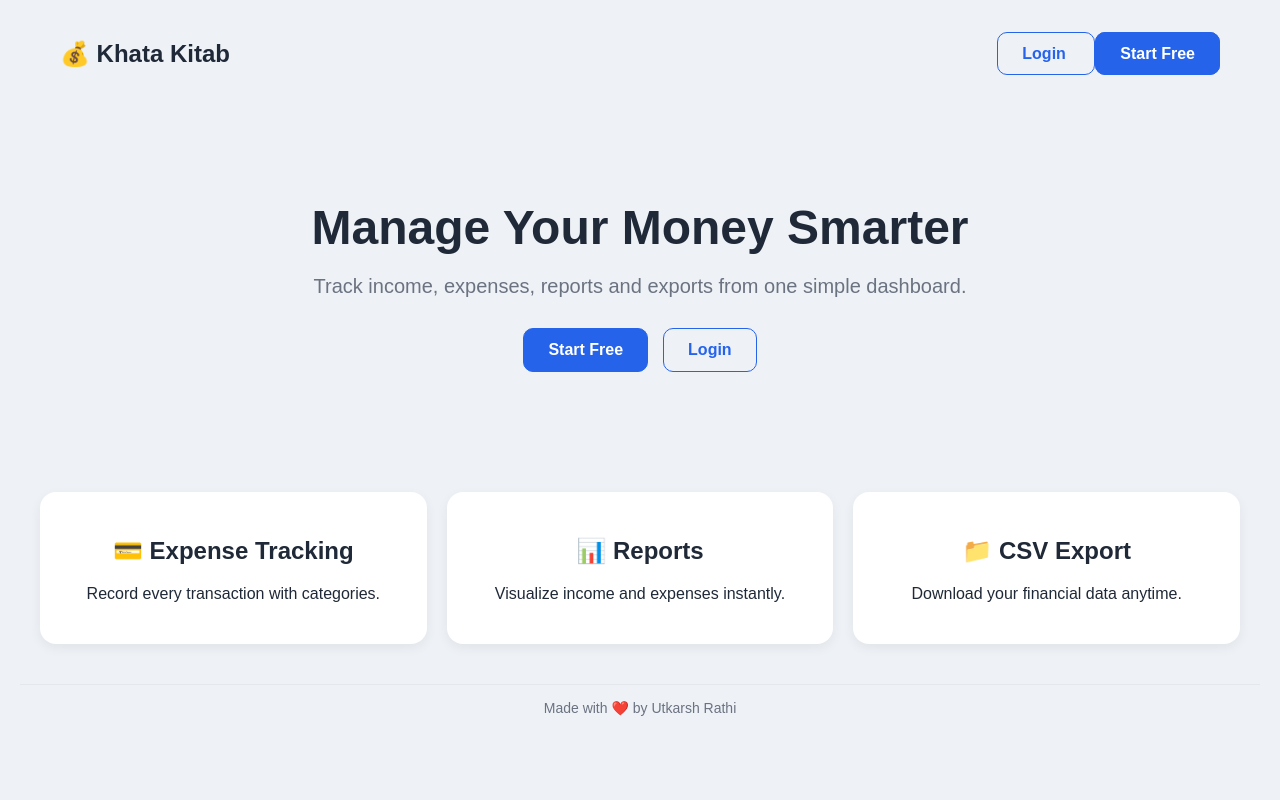
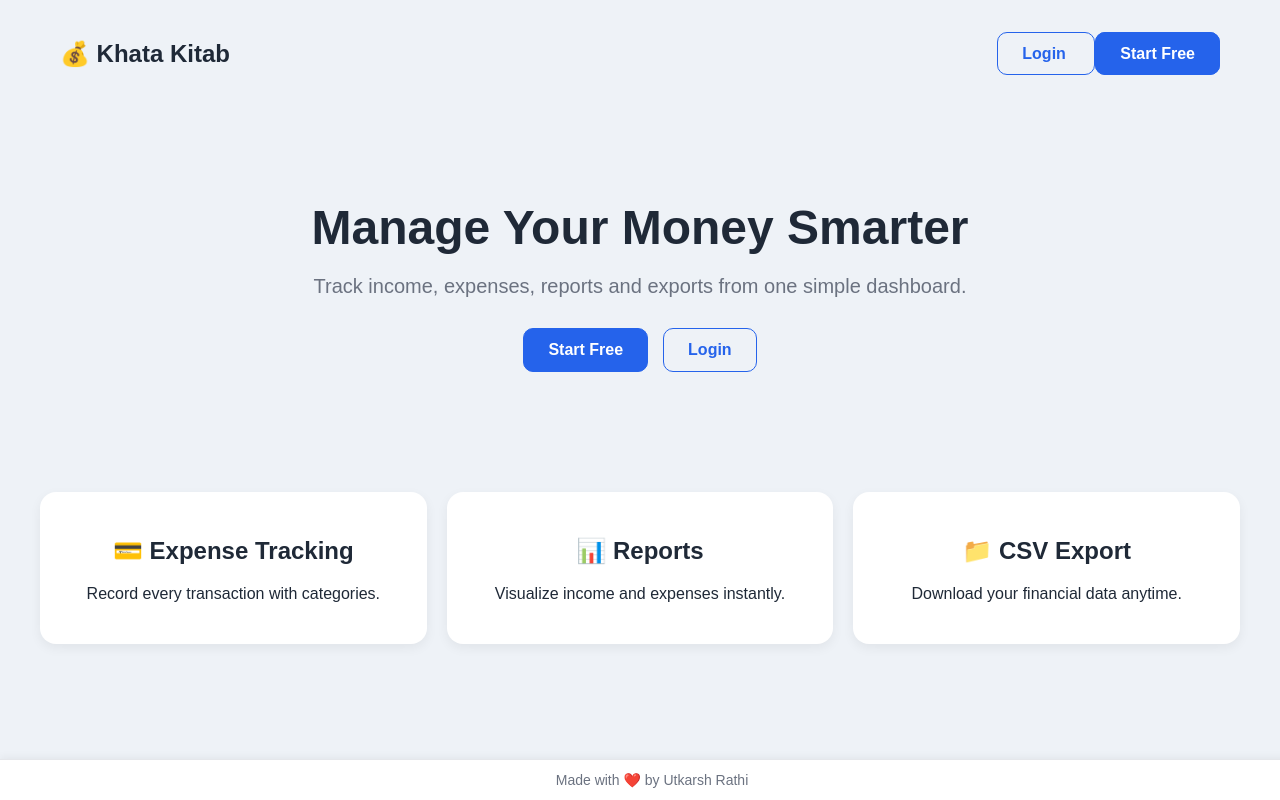
Before and after one commit to utkarshrathihbe/khata-kitab, a Flask app: page / in a window 1280 px wide. Run offline with Flask 3, Linux system fonts and the light colour scheme.

Commit message:
Make landing page footer fixed

```diff
--- a/templates/landing.html
+++ b/templates/landing.html
@@ -5,6 +5,25 @@
 <title>Khata Kitab</title>
 <link rel="stylesheet"
       href="{{ url_for('static', filename='style.css') }}">
+<style>
+    body {
+        padding-bottom: 50px; /* prevents content from hiding behind the fixed footer */
+    }
+    .fixed-footer {
+        position: fixed;
+        bottom: 0;
+        left: 0;
+        width: 100%;
+        text-align: center;
+        padding: 12px;
+        background: white;
+        color: #6b7280;
+        font-size: 14px;
+        border-top: 1px solid #e5e7eb;
+        box-shadow: 0 -2px 8px rgba(0,0,0,0.05);
+        z-index: 50;
+    }
+</style>
 </head>
 <body>
 <div class="landing-navbar">
@@ -61,7 +80,7 @@
         </p>
     </div>
 </div>
-<footer style="text-align:center; padding: 15px; color: #6b7280; font-size: 14px; border-top: 1px solid #e5e7eb; margin-top: 20px;">
+<footer class="fixed-footer">
     Made with ❤️ by Utkarsh Rathi
 </footer>
 </body>
```
